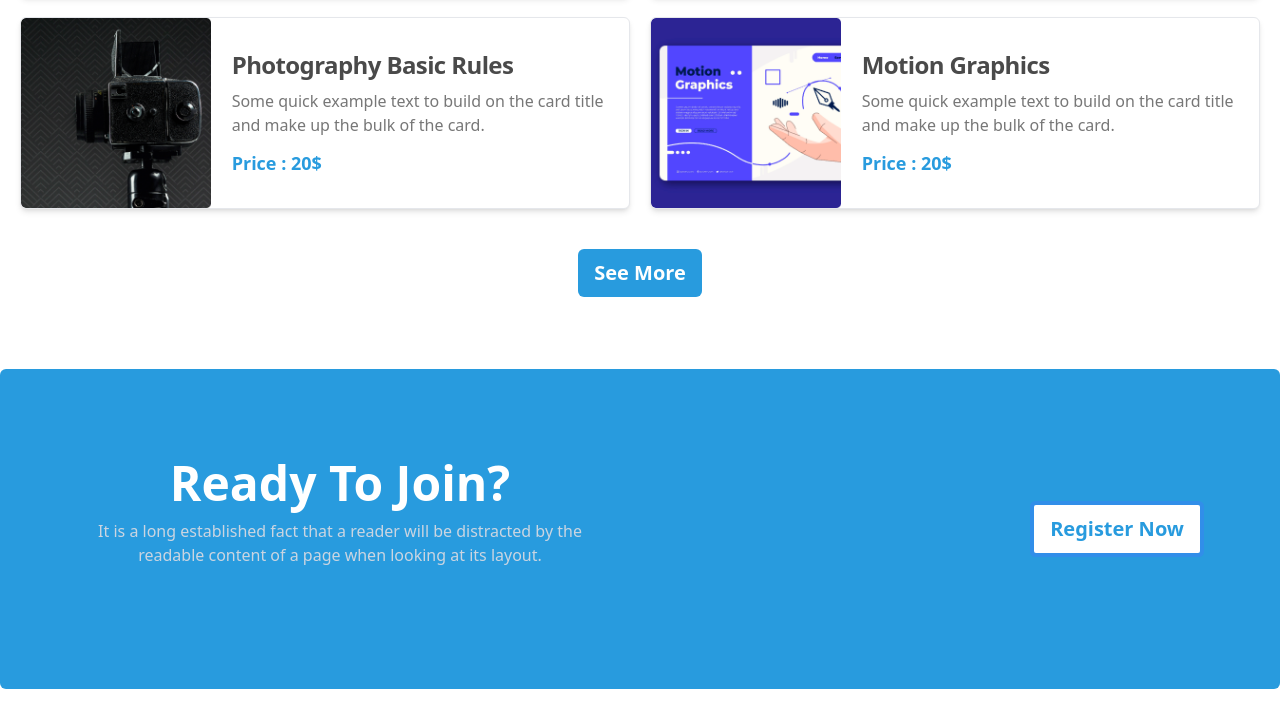
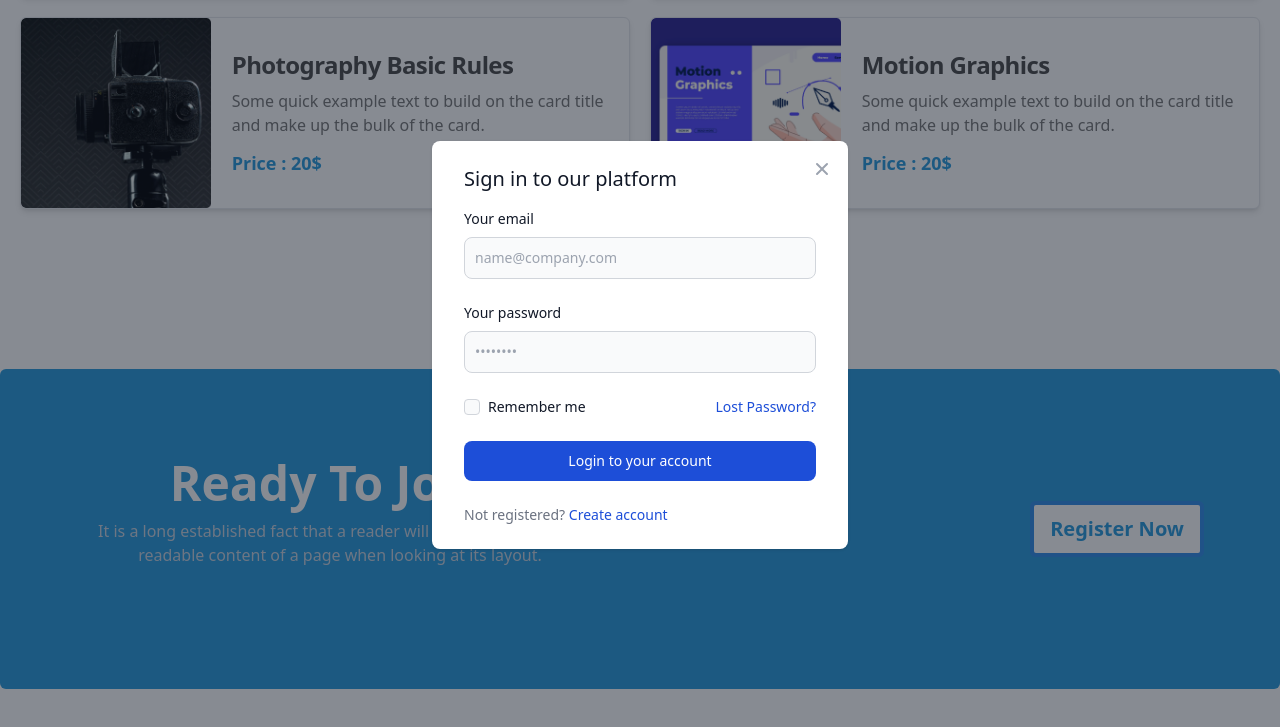
Before and after one commit to ar-zani/easy-learn, a plain HTML site: page index.html in a window 1280 px wide. Both pictures are taken after a click on the button "Register Now". Shown: the part 1495-2222 px from the top of the page. Drawn offline with nearby package versions, Linux system fonts and the light colour scheme.

Commit message:
modal added

```diff
--- a/index.html
+++ b/index.html
@@ -111,7 +111,8 @@
             class="w-full flex items-center md:h-400 lg:h-700 absolute inset-0 bg-stone-900 bg-opacity-70 text-white text-center">
             <div class="w-1/2 space-y-5 mx-auto">
               <h1 class="text-xl md:text-6xl font-semibold">Get Started Digital Learning</h1>
-              <p class="text-xs">It is a long established fact that a reader will be distracted by the readable content of a page when
+              <p class="text-xs">It is a long established fact that a reader will be distracted by the readable content
+                of a page when
                 looking at its layout.</p>
               <button type="button"
                 class="bg-blue-1 opacity-100 hover:bg-sky-600/90 focus:ring-4 focus:outline-none focus:ring-bg-sky500/50 font-semibold rounded-md text-xl px-4 py-2.5 items-center">Get
@@ -129,7 +130,8 @@
             class="w-full flex items-center md:h-400 lg:h-700 absolute inset-0 bg-stone-900 bg-opacity-70 text-white text-center">
             <div class="w-1/2 space-y-5 mx-auto">
               <h1 class="text-xl md:text-6xl font-semibold">Get Started Digital Learning</h1>
-              <p class="text-xs">It is a long established fact that a reader will be distracted by the readable content of a page when
+              <p class="text-xs">It is a long established fact that a reader will be distracted by the readable content
+                of a page when
                 looking at its layout.</p>
               <button type="button"
                 class="bg-blue-1 opacity-100 hover:bg-sky-600/90 focus:ring-4 focus:outline-none focus:ring-bg-sky500/50 font-semibold rounded-md text-xl px-4 py-2.5 items-center">Get
@@ -147,7 +149,8 @@
             class="w-full flex items-center md:h-400 lg:h-700 absolute inset-0 bg-stone-900 bg-opacity-70 text-white text-center">
             <div class="w-1/2 space-y-5 mx-auto">
               <h1 class="text-xl md:text-6xl font-semibold">Get Started Digital Learning</h1>
-              <p class="text-xs">It is a long established fact that a reader will be distracted by the readable content of a page when
+              <p class="text-xs">It is a long established fact that a reader will be distracted by the readable content
+                of a page when
                 looking at its layout.</p>
               <button type="button"
                 class="bg-blue-1 opacity-100 hover:bg-sky-600/90 focus:ring-4 focus:outline-none focus:ring-bg-sky500/50 font-semibold rounded-md text-xl px-4 py-2.5 items-center">Get
@@ -189,8 +192,10 @@
     <!-- --------------------------------------------- -->
     <section class="my-0 md:my-10 py-4 md:py-8">
       <div class="text-center w-4/5 lg:w-1/2 mx-auto space-y-4">
-        <h2 class="capitalize lg:w-4/5 mx-auto text-lg md:text-3xl lg:text-5xl font-semibold text-dark-1">Discover Our Popular Courses</h2>
-        <p class="text-dark-3 text-sm md:text-base">It is a long established fact that a reader will be distracted by the readable content of
+        <h2 class="capitalize lg:w-4/5 mx-auto text-lg md:text-3xl lg:text-5xl font-semibold text-dark-1">Discover Our
+          Popular Courses</h2>
+        <p class="text-dark-3 text-sm md:text-base">It is a long established fact that a reader will be distracted by
+          the readable content of
           a page when looking at its layout.</p>
       </div>
       <div class="container mx-auto my-5 md:my-10 grid grid-cols-1 lg:grid-cols-2 gap-5 md:px-5">
@@ -201,7 +206,8 @@
             <img class="w-full md:w-max md:h-full" src="./images/course/course-1.png" alt="">
           </div>
           <div class="w-full px-6 md:px-2 md:w-2/3 flex flex-col justify-between py-7 md:py-4 md:pr-5">
-            <h4 class="mb-2 text-base md:text-2xl font-semibold tracking-tight text-dark-2 dark:text-white">Fundamental Of UI/UX
+            <h4 class="mb-2 text-base md:text-2xl font-semibold tracking-tight text-dark-2 dark:text-white">Fundamental
+              Of UI/UX
               Design</h4>
             <p class="mb-3 font-normal text-dark-3 dark:text-gray-400">Some quick example text to build on the card
               title and make up the bulk of the card.</p>
@@ -215,7 +221,8 @@
             <img class="w-full md:w-max md:h-full" src="./images/course/course-2.png" alt="">
           </div>
           <div class="w-full px-6 md:px-2 md:w-2/3 flex flex-col justify-between py-7 md:py-4 md:pr-5">
-            <h4 class="mb-2 text-base md:text-2xl font-semibold tracking-tight text-dark-2 dark:text-white">Javascript Basic to advanced</h4>
+            <h4 class="mb-2 text-base md:text-2xl font-semibold tracking-tight text-dark-2 dark:text-white">Javascript
+              Basic to advanced</h4>
             <p class="mb-3 font-normal text-dark-3 dark:text-gray-400">Some quick example text to build on the card
               title and make up the bulk of the card.</p>
             <h5 class="text-blue-1 font-semibold text-lg">Price : 20$</h5>
@@ -228,7 +235,8 @@
             <img class="w-full md:w-max md:h-full" src="./images/course/course-3.png" alt="">
           </div>
           <div class="w-full px-6 md:px-2 md:w-2/3 flex flex-col justify-between py-7 md:py-4 md:pr-5">
-            <h4 class="mb-2 text-base md:text-2xl font-semibold tracking-tight text-dark-2 dark:text-white">Fullstack Web Development</h4>
+            <h4 class="mb-2 text-base md:text-2xl font-semibold tracking-tight text-dark-2 dark:text-white">Fullstack
+              Web Development</h4>
             <p class="mb-3 font-normal text-dark-3 dark:text-gray-400">Some quick example text to build on the card
               title and make up the bulk of the card.</p>
             <h5 class="text-blue-1 font-semibold text-lg">Price : 20$</h5>
@@ -241,7 +249,8 @@
             <img class="w-full md:w-max md:h-full" src="./images/course/course-4.png" alt="">
           </div>
           <div class="w-full px-6 md:px-2 md:w-2/3 flex flex-col justify-between py-7 md:py-4 md:pr-5">
-            <h4 class="mb-2 text-base md:text-2xl font-semibold tracking-tight text-dark-2 dark:text-white">Digital Marketing</h4>
+            <h4 class="mb-2 text-base md:text-2xl font-semibold tracking-tight text-dark-2 dark:text-white">Digital
+              Marketing</h4>
             <p class="mb-3 font-normal text-dark-3 dark:text-gray-400">Some quick example text to build on the card
               title and make up the bulk of the card.</p>
             <h5 class="text-blue-1 font-semibold text-lg">Price : 20$</h5>
@@ -254,7 +263,8 @@
             <img class="w-full md:w-max md:h-full" src="./images/course/course-5.png" alt="">
           </div>
           <div class="w-full px-6 md:px-2 md:w-2/3 flex flex-col justify-between py-7 md:py-4 md:pr-5">
-            <h4 class="mb-2 text-base md:text-2xl font-semibold tracking-tight text-dark-2 dark:text-white">Photography Basic Rules</h4>
+            <h4 class="mb-2 text-base md:text-2xl font-semibold tracking-tight text-dark-2 dark:text-white">Photography
+              Basic Rules</h4>
             <p class="mb-3 font-normal text-dark-3 dark:text-gray-400">Some quick example text to build on the card
               title and make up the bulk of the card.</p>
             <h5 class="text-blue-1 font-semibold text-lg">Price : 20$</h5>
@@ -267,7 +277,8 @@
             <img class="w-full md:w-max md:h-full" src="./images/course/course-6.png" alt="">
           </div>
           <div class="w-full px-6 md:px-2 md:w-2/3 flex flex-col justify-between py-7 md:py-4 md:pr-5">
-            <h4 class="mb-2 text-base md:text-2xl font-semibold tracking-tight text-dark-2 dark:text-white">Motion Graphics</h4>
+            <h4 class="mb-2 text-base md:text-2xl font-semibold tracking-tight text-dark-2 dark:text-white">Motion
+              Graphics</h4>
             <p class="mb-3 font-normal text-dark-3 dark:text-gray-400">Some quick example text to build on the card
               title and make up the bulk of the card.</p>
             <h5 class="text-blue-1 font-semibold text-lg">Price : 20$</h5>
@@ -277,21 +288,84 @@
       <!-- see more button -->
       <div class="text-center">
         <button type="button"
-        class="text-white bg-blue-1 opacity-100 hover:bg-sky-600/90 focus:ring-4 focus:outline-none focus:ring-bg-sky500/50 font-semibold rounded-md text-xl px-4 py-2.5 items-center">See
-        More</button>
+          class="text-white bg-blue-1 opacity-100 hover:bg-sky-600/90 focus:ring-4 focus:outline-none focus:ring-bg-sky500/50 font-semibold rounded-md text-xl px-4 py-2.5 items-center">See
+          More</button>
       </div>
     </section>
     <!-- --------------------------------------------- -->
     <!-- join section -->
     <!-- --------------------------------------------- -->
-    <section class="container w-4/5 lg:w-full mx-auto flex flex-col lg:flex-row md:items-center justify-center py-5 md:h-80 bg-blue-1 lg:px-20 mb-14 rounded-md">
+    <section
+      class="container w-4/5 lg:w-full mx-auto flex flex-col lg:flex-row md:items-center justify-center py-5 md:h-80 bg-blue-1 lg:px-20 mb-14 rounded-md">
       <div class="text-white h-1/2 w-4/5 mx-auto text-center lg:w-1/2 space-y-3 md:pr-10">
         <h3 class="capitalize md:text-5xl font-semibold">ready to join?</h3>
-        <p class="text-slate-300 text-justify md:text-center">It is a long established fact that a reader will be distracted by the readable content of a page when looking at its layout.</p>
+        <p class="text-slate-300 text-justify md:text-center">It is a long established fact that a reader will be
+          distracted by the readable content of a page when looking at its layout.</p>
       </div>
       <div class="w-4/5 mx-auto lg:w-1/2 text-center lg:text-right">
         <button type="button"
-        class="bg-white text-blue-1 opacity-100 hover:bg-sky-100/90 focus:ring-4 focus:outline-none focus:ring-bg-sky500/50 font-semibold rounded-sm md:text-xl px-4 py-2.5 items-center">Register Now</button>
+          class="bg-white text-blue-1 opacity-100 hover:bg-sky-100/90 focus:ring-4 focus:outline-none focus:ring-bg-sky500/50 font-semibold rounded-sm md:text-xl px-4 py-2.5 items-center" data-modal-toggle="authentication-modal">Register
+          Now</button>
+      </div>
+      <!-- ------------------------------------- -->
+      <!-- Main modal -->
+      <!-- ------------------------------------- -->
+      <div id="authentication-modal" tabindex="-1" aria-hidden="true"
+        class="hidden overflow-y-auto overflow-x-hidden fixed top-0 right-0 left-0 z-50 w-full md:inset-0 h-modal md:h-full">
+        <div class="relative p-4 w-full max-w-md h-full md:h-auto">
+          <!-- Modal content -->
+          <div class="relative bg-white rounded-lg shadow dark:bg-gray-700">
+            <button type="button"
+              class="absolute top-3 right-2.5 text-gray-400 bg-transparent hover:bg-gray-200 hover:text-gray-900 rounded-lg text-sm p-1.5 ml-auto inline-flex items-center dark:hover:bg-gray-800 dark:hover:text-white"
+              data-modal-toggle="authentication-modal">
+              <svg aria-hidden="true" class="w-5 h-5" fill="currentColor" viewBox="0 0 20 20"
+                xmlns="http://www.w3.org/2000/svg">
+                <path fill-rule="evenodd"
+                  d="M4.293 4.293a1 1 0 011.414 0L10 8.586l4.293-4.293a1 1 0 111.414 1.414L11.414 10l4.293 4.293a1 1 0 01-1.414 1.414L10 11.414l-4.293 4.293a1 1 0 01-1.414-1.414L8.586 10 4.293 5.707a1 1 0 010-1.414z"
+                  clip-rule="evenodd"></path>
+              </svg>
+              <span class="sr-only">Close modal</span>
+            </button>
+            <div class="py-6 px-6 lg:px-8">
+              <h3 class="mb-4 text-xl font-medium text-gray-900 dark:text-white">Sign in to our platform</h3>
+              <form class="space-y-6" action="#">
+                <div>
+                  <label for="email" class="block mb-2 text-sm font-medium text-gray-900 dark:text-gray-300">Your
+                    email</label>
+                  <input type="email" name="email" id="email"
+                    class="bg-gray-50 border border-gray-300 text-gray-900 text-sm rounded-lg focus:ring-blue-500 focus:border-blue-500 block w-full p-2.5 dark:bg-gray-600 dark:border-gray-500 dark:placeholder-gray-400 dark:text-white"
+                    placeholder="name@company.com" required>
+                </div>
+                <div>
+                  <label for="password" class="block mb-2 text-sm font-medium text-gray-900 dark:text-gray-300">Your
+                    password</label>
+                  <input type="password" name="password" id="password" placeholder="••••••••"
+                    class="bg-gray-50 border border-gray-300 text-gray-900 text-sm rounded-lg focus:ring-blue-500 focus:border-blue-500 block w-full p-2.5 dark:bg-gray-600 dark:border-gray-500 dark:placeholder-gray-400 dark:text-white"
+                    required>
+                </div>
+                <div class="flex justify-between">
+                  <div class="flex items-start">
+                    <div class="flex items-center h-5">
+                      <input id="remember" type="checkbox" value=""
+                        class="w-4 h-4 bg-gray-50 rounded border border-gray-300 focus:ring-3 focus:ring-blue-300 dark:bg-gray-600 dark:border-gray-500 dark:focus:ring-blue-600 dark:ring-offset-gray-800"
+                        required>
+                    </div>
+                    <label for="remember" class="ml-2 text-sm font-medium text-gray-900 dark:text-gray-300">Remember
+                      me</label>
+                  </div>
+                  <a href="#" class="text-sm text-blue-700 hover:underline dark:text-blue-500">Lost Password?</a>
+                </div>
+                <button type="submit"
+                  class="w-full text-white bg-blue-700 hover:bg-blue-800 focus:ring-4 focus:outline-none focus:ring-blue-300 font-medium rounded-lg text-sm px-5 py-2.5 text-center dark:bg-blue-600 dark:hover:bg-blue-700 dark:focus:ring-blue-800">Login
+                  to your account</button>
+                <div class="text-sm font-medium text-gray-500 dark:text-gray-300">
+                  Not registered? <a href="#" class="text-blue-700 hover:underline dark:text-blue-500">Create
+                    account</a>
+                </div>
+              </form>
+            </div>
+          </div>
+        </div>
       </div>
     </section>
 
```
